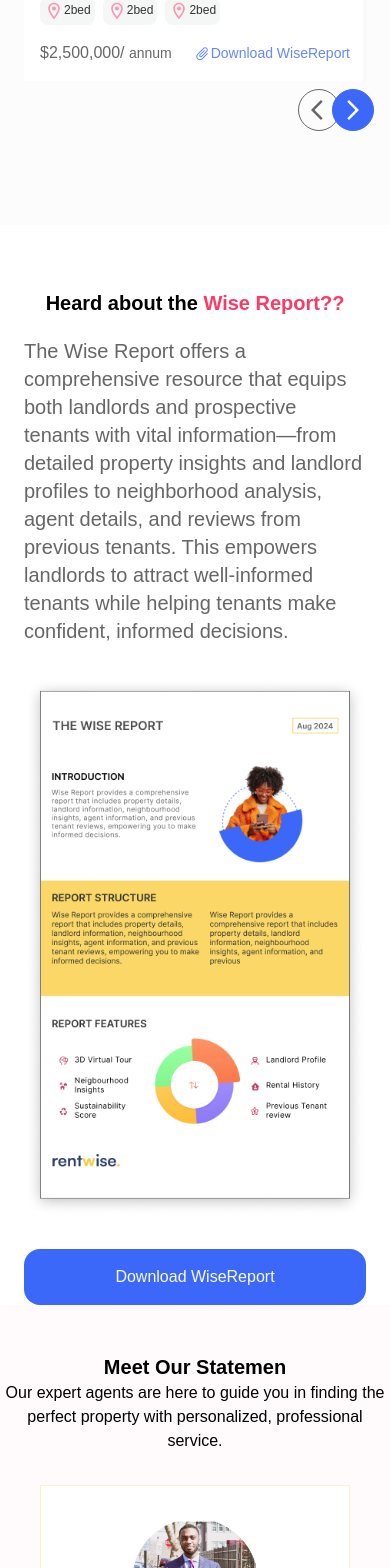
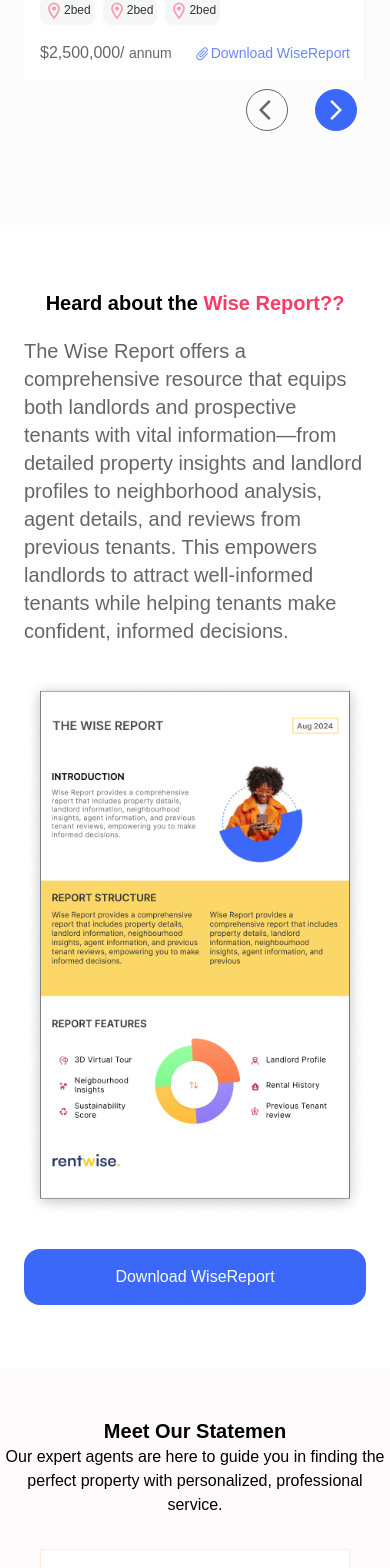
Before and after one commit to Obadea/rentwise, a React (Create React App) app: page / in a window 390 px wide. Shown: the part 1160-2728 px from the top of the page. Built offline with nearby package versions, Linux system fonts and the light colour scheme; a web font is replaced by a local one.

Commit message:
important padding added

```diff
--- a/src/landingpage/components/TopProperties.css
+++ b/src/landingpage/components/TopProperties.css
@@ -56,11 +56,19 @@
   left: 86%;
 }
 
-@media screen and (max-width: 750px) {
+@media screen and (max-width: 760px) {
   .forward {
-    left: 90%;
+    left: 85%;
   }
   .backward {
-    left: 80%;
+    left: 72%;
   }
 }
+@media screen and (max-width: 440px) {
+  .forward {
+    left: 85%;
+  }
+  .backward {
+    left: 65%;
+  }
+}
--- a/src/landingpage/components/WiseReport.jsx
+++ b/src/landingpage/components/WiseReport.jsx
@@ -3,7 +3,7 @@
 function WiseReport() {
   return (
     <div>
-      <div className="px-6 lg:px-12 pt-16">
+      <div className="px-6 lg:px-12 py-16">
         <h2 className="text-center font-bold text-xl lg:text-4xl ">
           Heard about the
           <span className="text-customaccent"> Wise Report??</span>
```
